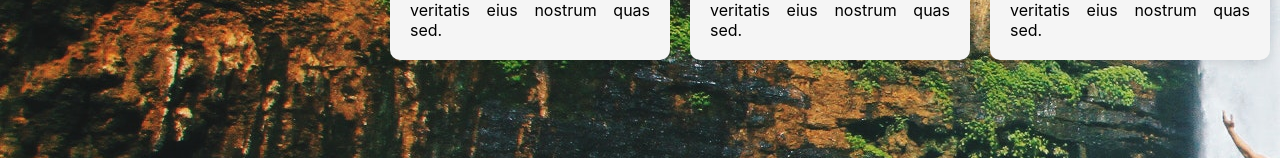
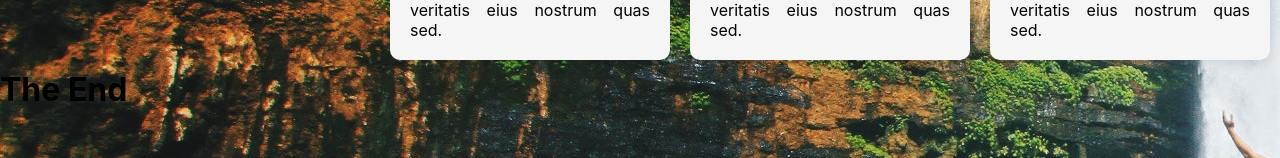
Before and after one commit to sajed-abir/my_second_repo, a plain HTML site: page index.html in a window 1280 px wide. Shown: the part 642-800 px from the top of the page. Drawn offline with Linux system fonts and the light colour scheme.

Commit message:
added header

```diff
--- a/index.html
+++ b/index.html
@@ -79,5 +79,8 @@
         </p>
       </div>
     </div>
+    <div>
+      <h1>The End</h1>
+    </div>
   </body>
 </html>
```
